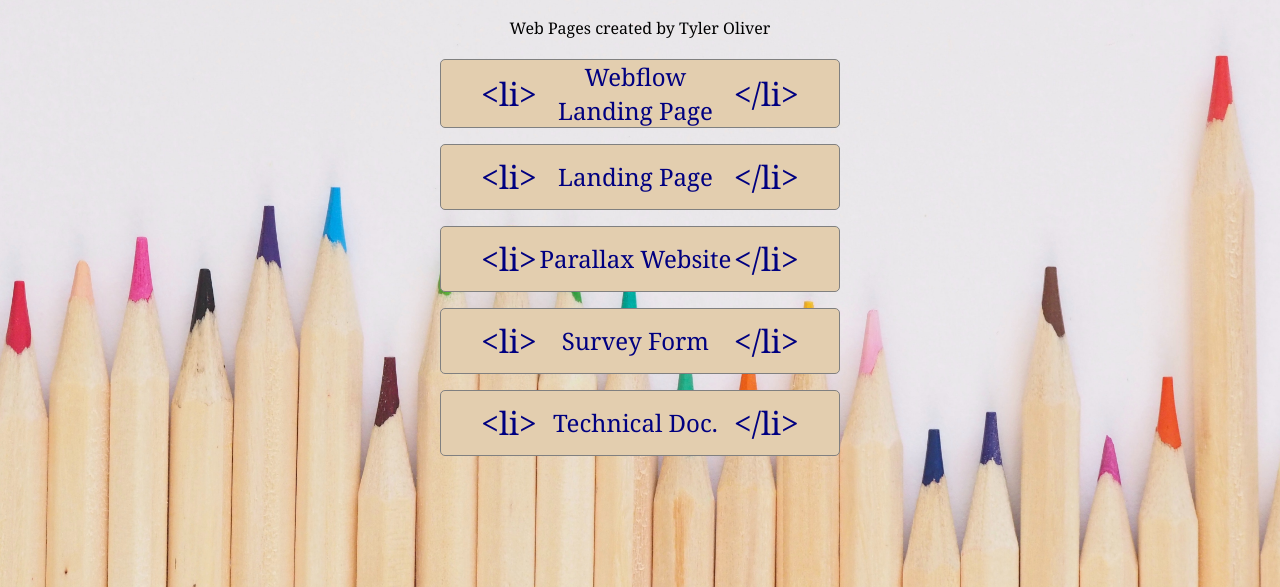
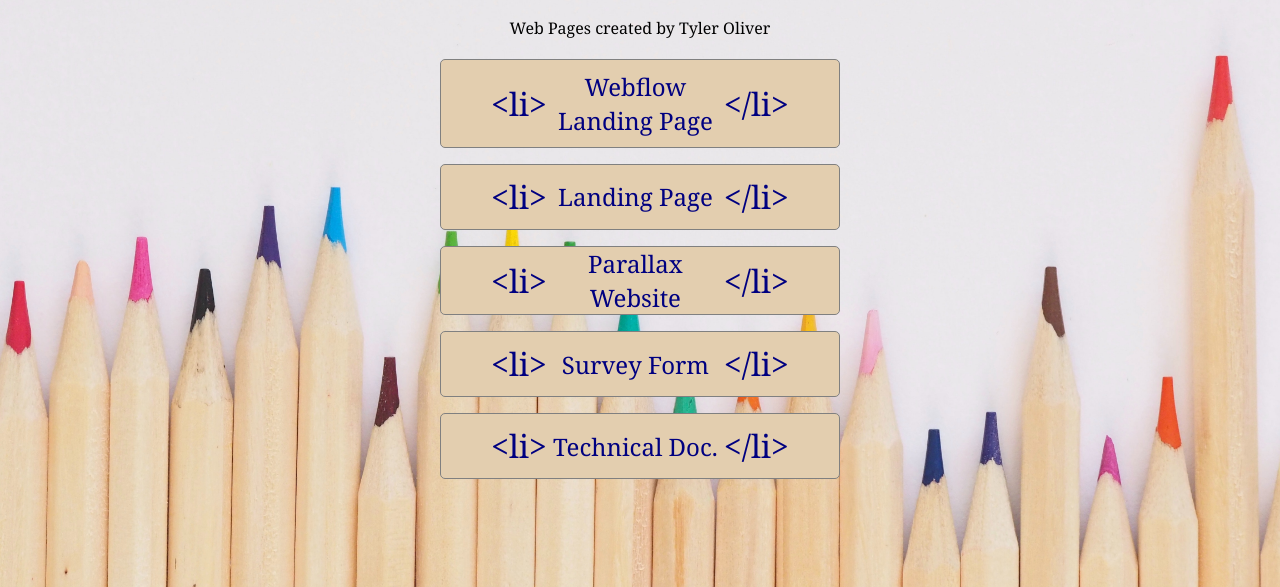
Before and after one commit to Tyler-Oliver/Responsive-Web-Design, a plain HTML site: page index.html in a window 1280 px wide. Shown: the part 213-800 px from the top of the page. Drawn offline with Linux system fonts and the light colour scheme.

Commit message:
Update main.css

```diff
--- a/styles/main.css
+++ b/styles/main.css
@@ -60,6 +60,7 @@ body {
   width: 100%;
   min-height: 60px;
   margin: 8px auto;
+  padding: 0 10px;
   border-radius: 5px;
   border: 1px solid gray;
   background-color: #e3ceaf;
@@ -77,6 +78,7 @@ body {
 
 .link-top {
   margin-top: 0;
+  padding: 10px;
 }
 
 .tag {
@@ -120,7 +122,7 @@ body {
   font-size: 24px;
 }
 
-@media (max-width: 650px;) {
+@media (max-width: 650px) {
   #github-link:hover {
     background-color: whitesmoke;
   }
```
